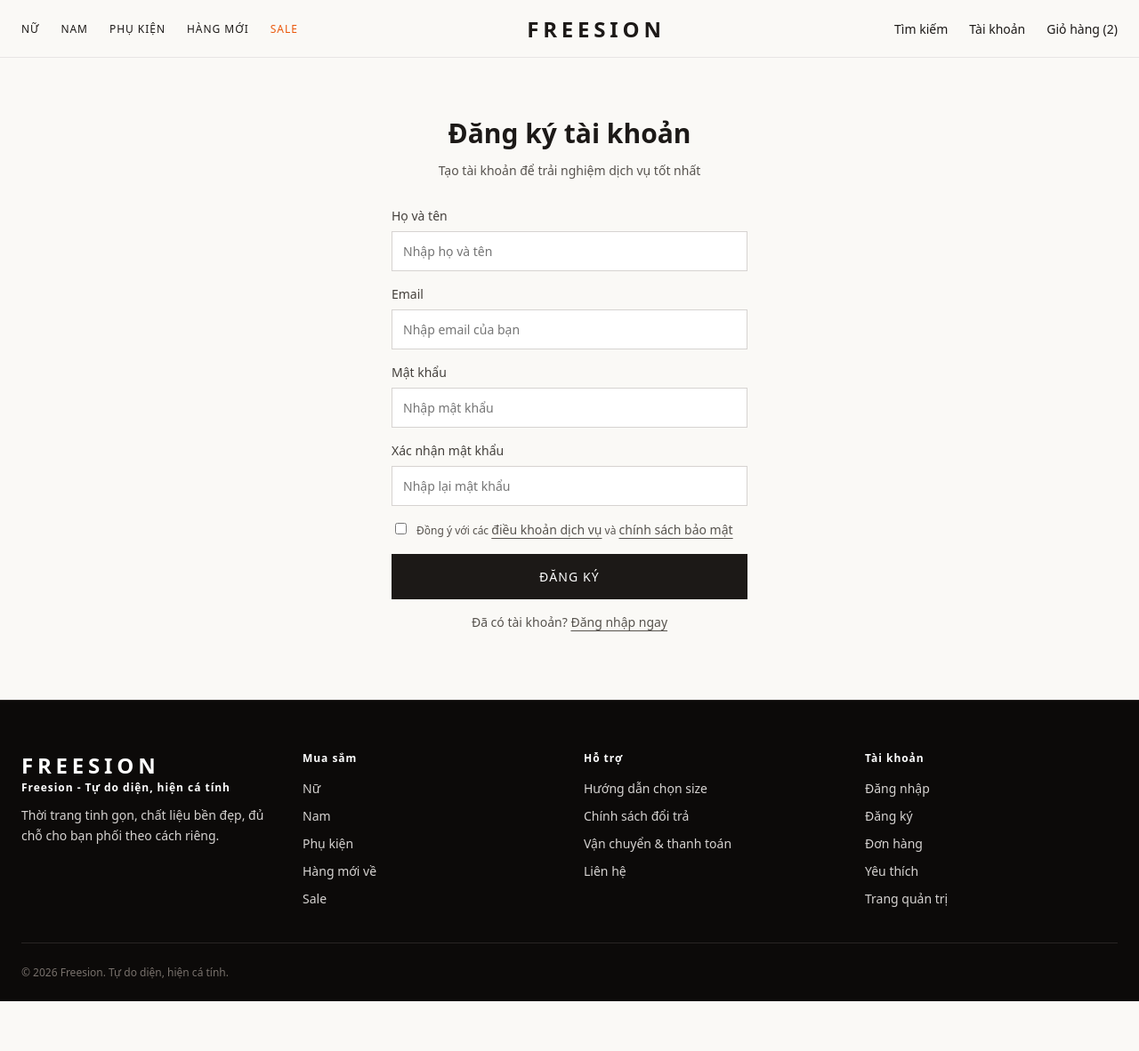
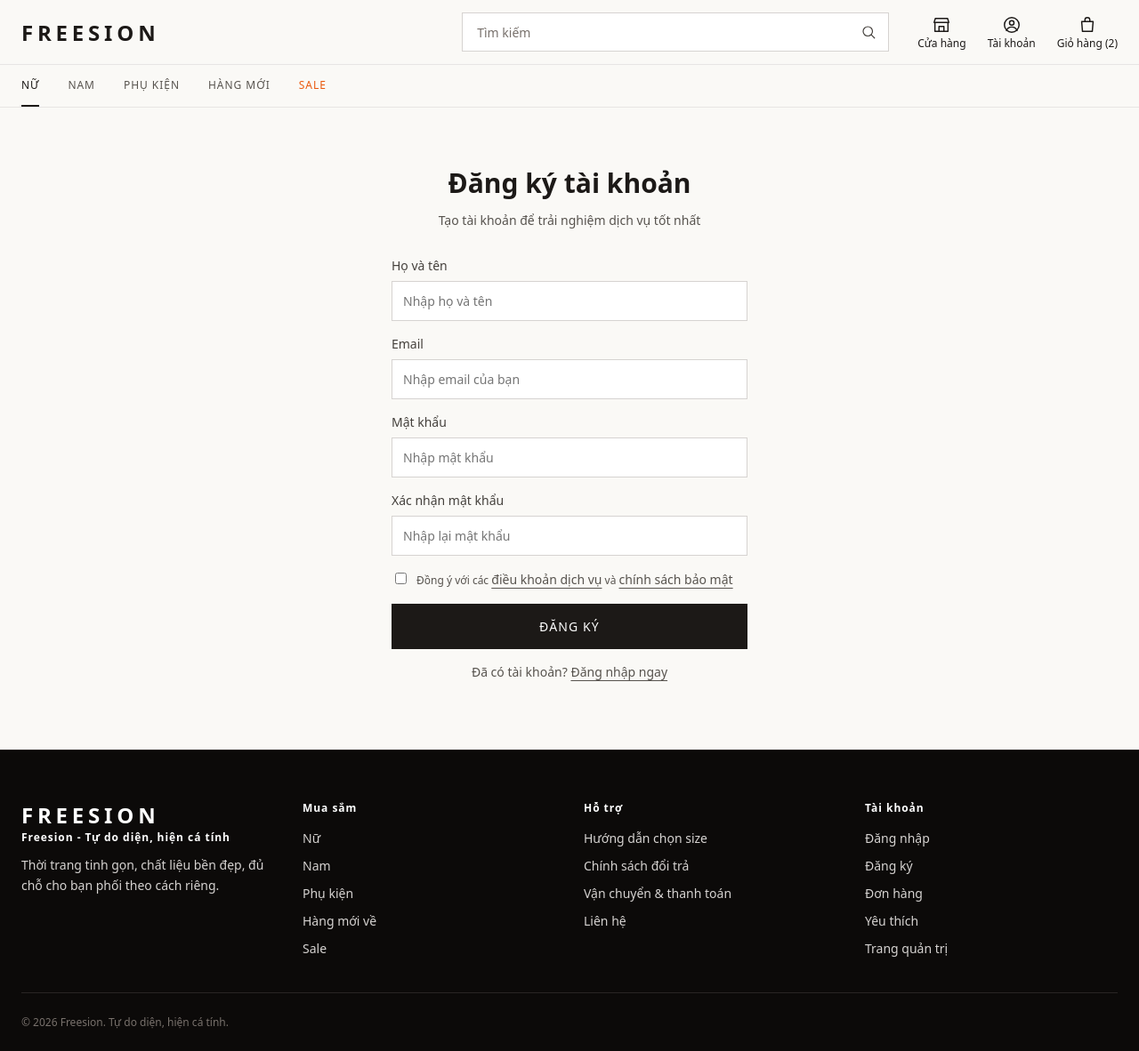
Before and after one commit to ntungdg14/LTWebNhom2, a Flask app: page /register in a window 1280 px wide. Shown: the whole page at 89% size. Before the commit the page ends 1126 px from the top, so only its background shows below. Run offline with Flask 3, Linux system fonts and the light colour scheme.

Commit message:
feat: header 2 hang theo anh tham khao, them thanh tim kiem + CI/PR template
Co-authored-by: arena-agent <297053741+arena-agent@users.noreply.github.com>

```diff
--- a/app/static/css/layouts/store.css
+++ b/app/static/css/layouts/store.css
@@ -11,55 +12,181 @@
     border-bottom: 1px solid var(--stone-200);
 }
 
-.site-nav {
+.header-inner,
+.nav-inner {
     max-width: var(--max);
     margin: 0 auto;
     padding: 0 1.5rem;
-    height: 4rem;
+}
+
+/* --- Hàng 1: logo | ô tìm kiếm | tiện ích ------------------------------- */
+
+.header-inner {
+    min-height: 4.5rem;
     display: flex;
     align-items: center;
-    justify-content: space-between;
-    gap: 1rem;
+    gap: 2rem;
 }
 
-.nav-links {
+.header-inner > .logo {
+    flex-shrink: 0;
+    white-space: nowrap;
+}
+
+.site-search {
     display: flex;
     align-items: center;
-    gap: 1.5rem;
-    font-size: 0.75rem;
-    font-weight: 500;
-    letter-spacing: 0.08em;
-    text-transform: uppercase;
+    flex: 1 1 22rem;
+    max-width: 30rem;
+    min-width: 0;
+    margin-left: auto;
+    height: 2.75rem;
+    border: 1px solid var(--stone-300);
+    background: var(--white);
+}
+
+.site-search input {
+    flex: 1;
+    min-width: 0;
+    height: 100%;
+    padding: 0 1rem;
+    border: 0;
+    outline: none;
+    appearance: none;
+    -webkit-appearance: none;
+    background: transparent;
+    color: var(--stone-900);
+    font-size: 0.875rem;
+}
+
+.site-search input::placeholder {
+    color: var(--stone-500);
+    opacity: 1;
+}
+
+.site-search:focus-within {
+    border-color: var(--stone-900);
+}
+
+.site-search button {
+    flex-shrink: 0;
+    display: flex;
+    align-items: center;
+    justify-content: center;
+    width: 2.75rem;
+    height: 100%;
+    border: 0;
+    background: transparent;
+    color: var(--stone-700);
+    cursor: pointer;
+}
+
+.site-search button:hover {
+    color: var(--stone-900);
+}
+
+/* Icon vẽ bằng SVG inline (không cần thư viện icon, không request ra ngoài) */
+.icon {
+    width: 1.25rem;
+    height: 1.25rem;
+    fill: none;
+    stroke: currentColor;
+    stroke-width: 1.6;
+    stroke-linecap: round;
+    stroke-linejoin: round;
+}
+
+.site-search .icon {
+    width: 1.125rem;
+    height: 1.125rem;
 }
 
 .nav-actions {
     display: flex;
     align-items: center;
     gap: 1.5rem;
+    flex-shrink: 0;
+}
+
+.nav-action {
+    display: flex;
+    flex-direction: column;
+    align-items: center;
+    justify-content: center;
+    gap: 0.3rem;
+    font-size: 0.75rem;
+    line-height: 1;
+    white-space: nowrap;
+    color: var(--stone-900);
+}
+
+.nav-action:hover {
+    color: var(--stone-600);
+}
+
+.nav-action .icon {
+    width: 1.375rem;
+    height: 1.375rem;
+}
+
+/* Ẩn nhãn khỏi màn hình nhưng vẫn đọc được bởi trình đọc màn hình */
+.sr-only {
+    position: absolute;
+    width: 1px;
+    height: 1px;
+    padding: 0;
+    margin: -1px;
+    overflow: hidden;
+    clip: rect(0, 0, 0, 0);
+    white-space: nowrap;
+    border: 0;
+}
+
+/* --- Hàng 2: thanh danh mục --------------------------------------------- */
+
+.header-nav {
+    border-top: 1px solid var(--stone-200);
+}
+
+.nav-inner {
+    display: flex;
+    align-items: stretch;
+    gap: 2rem;
+    overflow-x: auto;
+    scrollbar-width: none;
+}
+
+.nav-inner::-webkit-scrollbar {
+    display: none;
+}
+
+.nav-inner a {
+    flex-shrink: 0;
+    display: flex;
+    align-items: center;
+    padding: 0.875rem 0;
+    border-bottom: 2px solid transparent;
     font-size: 0.75rem;
     font-weight: 500;
     letter-spacing: 0.08em;
     text-transform: uppercase;
-}
-
-.nav-actions {
-    font-size: 0.875rem;
-    font-weight: 400;
-    letter-spacing: 0;
-    text-transform: none;
-}
-
-.nav-links a:hover {
     color: var(--stone-600);
 }
 
-.nav-actions a:hover {
-    color: var(--stone-600);
+.nav-inner a:hover {
+    color: var(--stone-900);
 }
 
-.nav-sale {
+.nav-inner a.is-active {
+    color: var(--stone-900);
+    border-bottom-color: var(--stone-900);
+}
+
+.nav-inner a.nav-sale {
     color: var(--orange-600);
 }
+
+/* --- Phần còn lại của layout cửa hàng ------------------------------------ */
 
 .site-main {
     min-height: 60vh;
--- a/app/templates/layouts/partials/_site_header.html
+++ b/app/templates/layouts/partials/_site_header.html
@@ -1,19 +1,54 @@
 <header class="site-header">
-    <nav class="site-nav">
-        <div class="nav-links">
-            <a href="{{ url_for('store.shop') }}">Nữ</a>
+    {# Hàng 1: logo bên trái - ô tìm kiếm - các tiện ích bên phải #}
+    <div class="header-inner">
+        <a href="{{ url_for('store.home') }}" class="logo">FREESION</a>
+
+        <form class="site-search" action="{{ url_for('store.shop') }}" method="get" role="search">
+            <label class="sr-only" for="site-search-input">Tìm kiếm sản phẩm</label>
+            <input id="site-search-input" type="search" name="q" placeholder="Tìm kiếm" autocomplete="off">
+            <button type="submit" aria-label="Tìm kiếm">
+                <svg class="icon" viewBox="0 0 24 24" aria-hidden="true" focusable="false">
+                    <circle cx="11" cy="11" r="7"></circle>
+                    <line x1="16.5" y1="16.5" x2="21" y2="21"></line>
+                </svg>
+            </button>
+        </form>
+
+        <nav class="nav-actions" aria-label="Tiện ích">
+            <a class="nav-action" href="{{ url_for('store.shop') }}">
+                <svg class="icon" viewBox="0 0 24 24" aria-hidden="true" focusable="false">
+                    <path d="M4 9h16v11H4z"></path>
+                    <path d="M3 9l1.5-5h15L21 9"></path>
+                    <path d="M9 20v-6h6v6"></path>
+                </svg>
+                <span class="nav-action-label">Cửa hàng</span>
+            </a>
+            <a class="nav-action" href="{{ url_for('account.profile') }}">
+                <svg class="icon" viewBox="0 0 24 24" aria-hidden="true" focusable="false">
+                    <circle cx="12" cy="12" r="9"></circle>
+                    <circle cx="12" cy="9.5" r="2.75"></circle>
+                    <path d="M5.5 19a7 7 0 0 1 13 0"></path>
+                </svg>
+                <span class="nav-action-label">Tài khoản</span>
+            </a>
+            <a class="nav-action" href="{{ url_for('store.cart') }}">
+                <svg class="icon" viewBox="0 0 24 24" aria-hidden="true" focusable="false">
+                    <path d="M5 8h14l-1 12H6L5 8z"></path>
+                    <path d="M9 8V6a3 3 0 0 1 6 0v2"></path>
+                </svg>
+                <span class="nav-action-label">Giỏ hàng (2)</span>
+            </a>
+        </nav>
+    </div>
+
+    {# Hàng 2: thanh danh mục ngang, mục đầu tiên được đánh dấu hoạt động #}
+    <nav class="header-nav" aria-label="Danh mục chính">
+        <div class="nav-inner">
+            <a href="{{ url_for('store.shop') }}" class="is-active">Nữ</a>
             <a href="{{ url_for('store.shop') }}">Nam</a>
             <a href="{{ url_for('store.shop') }}">Phụ kiện</a>
             <a href="{{ url_for('store.shop') }}">Hàng mới</a>
             <a href="{{ url_for('store.shop') }}" class="nav-sale">Sale</a>
         </div>
-
-        <a href="{{ url_for('store.home') }}" class="logo">FREESION</a>
-
-        <div class="nav-actions">
-            <a href="{{ url_for('store.shop') }}">Tìm kiếm</a>
-            <a href="{{ url_for('account.profile') }}">Tài khoản</a>
-            <a href="{{ url_for('store.cart') }}">Giỏ hàng (2)</a>
-        </div>
     </nav>
 </header>
```
Also changed, not shown: other parts of app/static/css/layouts/store.css (+47 -2 lines), tests/test_routes.py (+43 -0 lines), .github/pull_request_template.md (added), .github/workflows/ci.yml, README.md.
